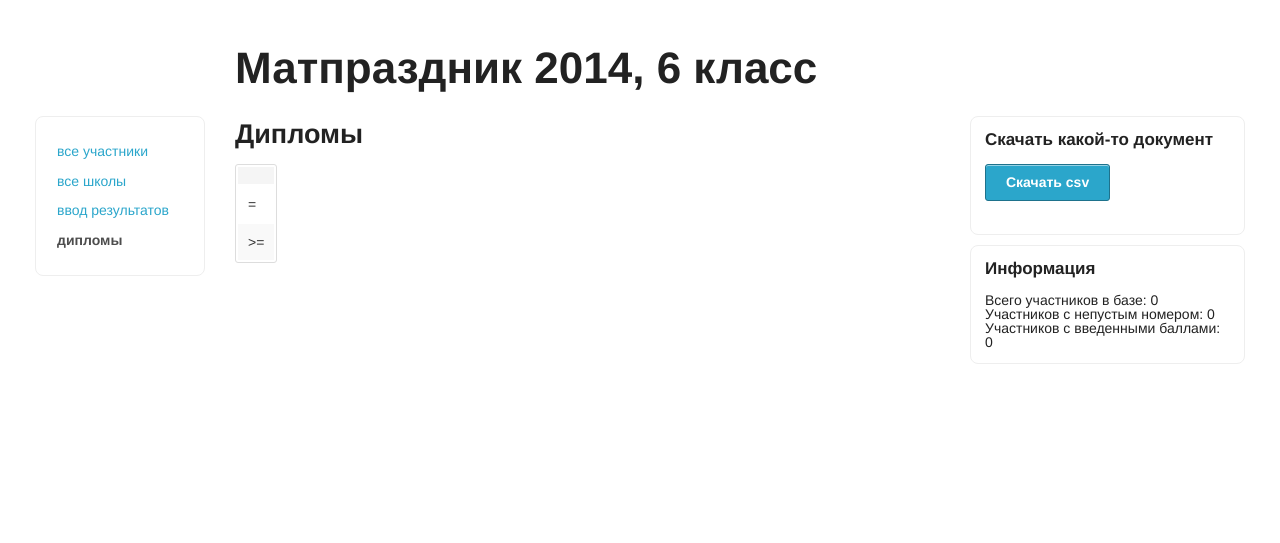
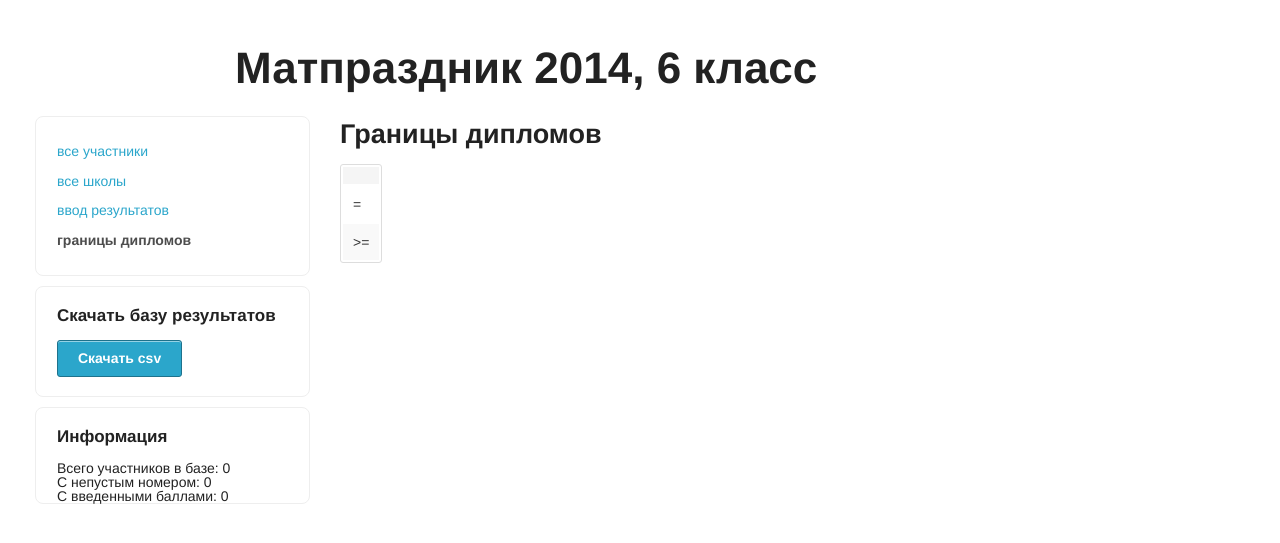
Before and after one commit to matprazdnik/matprazdnik, a Django app: page /diplomas/ in a window 1280 px wide. Shown: the top 543 px of the page. Run offline with Django 3.2, Linux system fonts and the light colour scheme; data that the repository does not hold is empty; some libraries are stand-ins or nearby versions.

Commit message:
small fixes in layout and text

```diff
--- a/main_app/templates/base.html
+++ b/main_app/templates/base.html
@@ -54,24 +54,17 @@
         </div>
 
         <div class="row">
-            <div class="two columns">
+            <div class="three columns">
                 <div class="menu">
                     <ul class="side-nav">
                         <li{% ifequal nav 'participants' %} class="active"{% endifequal %}><a href="{% url 'main_app.views.participants' %}">все участники</a></li>
                         <li{% ifequal nav 'schools' %} class="active"{% endifequal %}><a href="{% url 'main_app.views.schools' %}">все школы</a></li>
                         <li{% ifequal nav 'points' %} class="active"{% endifequal %}><a href="{% url 'main_app.views.points' %}">ввод результатов</a></li>
-                        <li{% ifequal nav 'diplomas' %} class="active"{% endifequal %}><a href="{% url 'main_app.views.diplomas' %}">дипломы</a></li>
+                        <li{% ifequal nav 'diplomas' %} class="active"{% endifequal %}><a href="{% url 'main_app.views.diplomas' %}">границы дипломов</a></li>
                     </ul>
                 </div>
-            </div>
 
-            <div class="seven columns">
-                <h3>{% block content-title %}Заголовок содержания{% endblock %}</h3>
-                <div class="content">{% block content %}Содержание{% endblock %}</div>
-            </div>
-
-            <div class="three columns">
-                {% if nav == 'participants' %}
+                {% if nav == 'participants' and false %}
                     <div class="upload-block">
                         <h5>{% block upload-title %}Залить какой-то документ{% endblock %}</h5>
                         <input type="file" id="uploaded-file">
@@ -89,26 +82,32 @@
                         By no means is it graceful.
                         http://stackoverflow.com/questions/2035385/test-for-existence-of-template-block-in-a-template
                         {% endcomment %}
-                    </div>
+                    </div> #}
                 {% endif %}
 {#                {% if nav == 'diplomas' %}#}
-                    <div class="download-block">
-                        <h5>{% block download-link %}Скачать какой-то документ{% endblock %}</h5>
+                    <div class="download-block menu">
+                        <h5>{% block download-link %}Скачать базу результатов{% endblock %}</h5>
                         <form method="get" action="{% url 'main_app.views.diplomas_csv' %}">
                             <button class="radius button" type="submit">Скачать csv</button>
                         </form>
                     </div>
 {#                {% endif %}#}
-                <div class="summary">
+                <div class="summary menu">
                     <h5>Информация </h5>
                     Всего участников в базе: {{ num_participants }} <br>
 
-                    Участников с непустым номером: {{ number_not_null }} <br>
+                    С непустым номером: {{ number_not_null }} <br>
 
-                    Участников с введенными баллами: {{ participants_with_score }}
+                    С введенными баллами: {{ participants_with_score }}
 
                 </div>
             </div>
+
+            <div class="nine columns">
+                <h3>{% block content-title %}Заголовок содержания{% endblock %}</h3>
+                <div class="content">{% block content %}Содержание{% endblock %}</div>
+            </div>
+
         </div>
     </body>
 </html>
--- a/main_app/templates/diplomas.html
+++ b/main_app/templates/diplomas.html
@@ -3,7 +3,7 @@
 {% block title %}Все участники{% endblock %}
 
 
-{% block content-title %}Дипломы{% endblock %}
+{% block content-title %}Границы дипломов{% endblock %}
 
 {% block content %}
     <table>
@@ -30,6 +30,3 @@
 {% block upload-title %}Залить какой-то документ{% endblock %}
 {% block no-upload-hint %}{% endblock %}
 {% block upload-hint %}Подсказка{% endblock %}
-
-
-{% block download-title %}Скачать какой-то документ{% endblock %}
--- a/main_app/templates/points.html
+++ b/main_app/templates/points.html
@@ -14,6 +14,3 @@
 {% block upload-title %}Залить какой-то документ{% endblock %}
 {% block no-upload-hint %}{% endblock %}
 {% block upload-hint %}Подсказка{% endblock %}
-
-
-{% block download-title %}Скачать какой-то документ{% endblock %}
--- a/main_app/templates/schools.html
+++ b/main_app/templates/schools.html
@@ -14,6 +14,3 @@
 {% block upload-title %}Залить какой-то документ{% endblock %}
 {% block no-upload-hint %}{% endblock %}
 {% block upload-hint %}Подсказка{% endblock %}
-
-
-{% block download-title %}Скачать какой-то документ{% endblock %}
```
